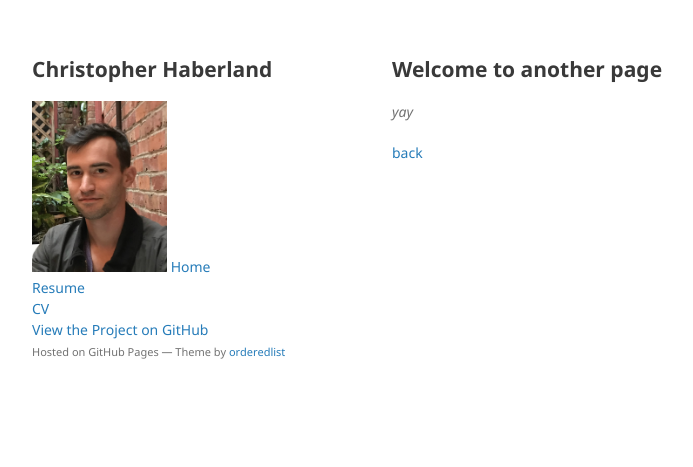
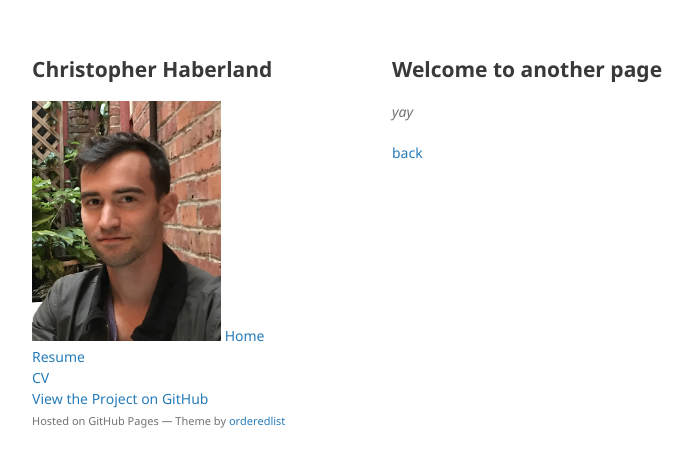
Before and after one commit to argideritzalpea/argideritzalpea.github.io, a Jekyll site: the page built from another-page.md, in a window 1280 px wide. Shown: the top 467 px of the page, without its empty margins (178-871 px from the left). Built offline with Jekyll 4.4.1, drawn with Linux system fonts in a browser that asks for light colours; our own code applies the rules of GitHub Pages for plain Markdown files.

Commit message:
Update style.scss

```diff
--- a/assets/css/style.scss
+++ b/assets/css/style.scss
@@ -4,6 +4,6 @@
 @import "jekyll-theme-minimal";
 
 img.resize {
-  max-width:50%;
-  max-height:50%;
+  max-width:70%;
+  max-height:70%;
 }
```
